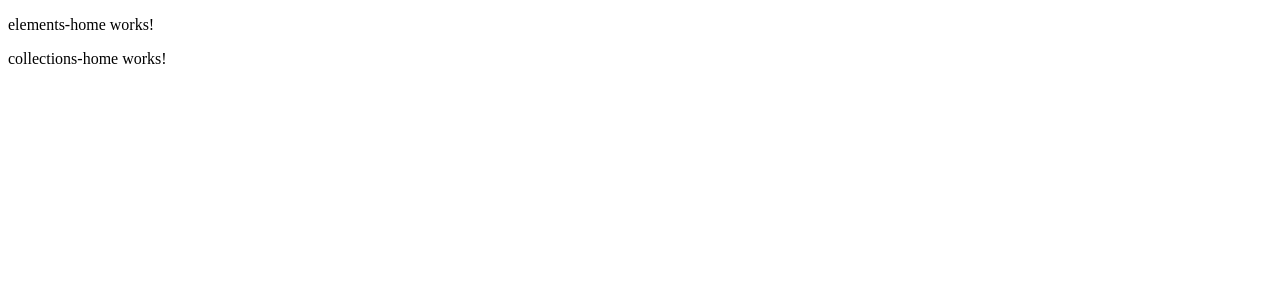
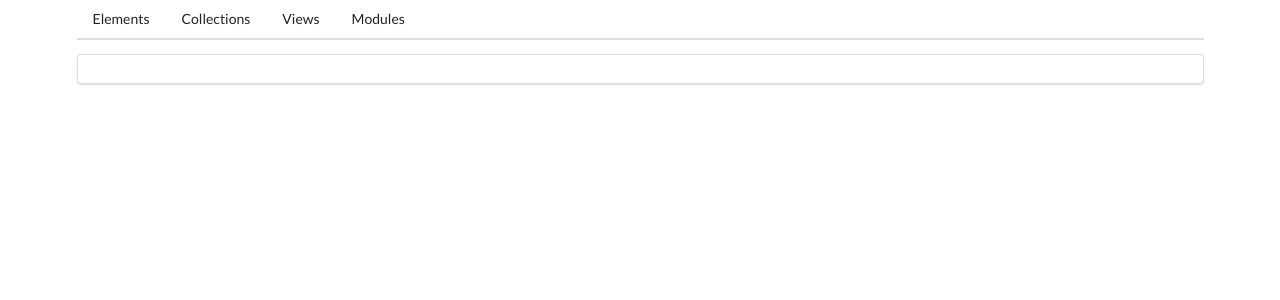
Before and after one commit to mstone89/angular_modules_app, an Angular app: page / in a window 1280 px wide. Shown: the top 300 px of the page. Built offline with nearby package versions, Linux system fonts and the light colour scheme.

Commit message:
Update router links, import semantic styles

```diff
--- a/package.json
+++ b/package.json
@@ -20,6 +20,7 @@
     "@angular/platform-browser-dynamic": "~8.1.1",
     "@angular/router": "~8.1.1",
     "rxjs": "~6.4.0",
+    "semantic-ui-css": "^2.4.1",
     "tslib": "^1.9.0",
     "zone.js": "~0.9.1"
   },
--- a/src/app/app.component.html
+++ b/src/app/app.component.html
@@ -1,3 +1,11 @@
-<app-elements-home></app-elements-home>
-<app-collections-home></app-collections-home>
-<router-outlet></router-outlet>
+<div class="ui container">
+    <div class="ui secondary pointing menu">
+        <ng-container *ngFor="let path of paths">
+            <a routerLink="/{{ path }}" routerLinkActive="active" class="item">{{ path | titlecase }}</a>
+        </ng-container>
+    </div>
+    <div class="ui segment">
+        <!-- find whatever component is being shown in the URl, and replace this element with that component -->
+        <router-outlet></router-outlet>
+    </div>
+</div>
--- a/src/app/app.component.ts
+++ b/src/app/app.component.ts
@@ -6,5 +6,5 @@ import { Component } from '@angular/core';
   styleUrls: ['./app.component.css']
 })
 export class AppComponent {
-  title = 'comps';
+    paths = ['elements', 'collections', 'views', 'modules'];
 }
--- a/src/app/app.module.ts
+++ b/src/app/app.module.ts
@@ -11,10 +11,10 @@ import { CollectionsModule } from './collections/collections.module';
     AppComponent
   ],
   imports: [
+    AppRoutingModule,
     BrowserModule,
-    AppRoutingModule,
-    ElementsModule,
-    CollectionsModule
+    CollectionsModule,
+    ElementsModule
   ],
   providers: [],
   bootstrap: [AppComponent]
--- a/src/app/collections/collections-routing.module.ts
+++ b/src/app/collections/collections-routing.module.ts
@@ -1,8 +1,10 @@
 import { NgModule } from '@angular/core';
 import { Routes, RouterModule } from '@angular/router';
+import { CollectionsHomeComponent } from './collections-home/collections-home.component';
 
-
-const routes: Routes = [];
+const routes: Routes = [{
+    path: 'collections', component: CollectionsHomeComponent
+}];
 
 @NgModule({
   imports: [RouterModule.forChild(routes)],
--- a/src/app/collections/collections.module.ts
+++ b/src/app/collections/collections.module.ts
@@ -10,9 +10,6 @@ import { CollectionsHomeComponent } from './collections-home/collections-home.co
   imports: [
     CommonModule,
     CollectionsRoutingModule
-  ],
-  exports: [
-      CollectionsHomeComponent
   ]
 })
 export class CollectionsModule { }
--- a/src/app/elements/elements-routing.module.ts
+++ b/src/app/elements/elements-routing.module.ts
@@ -1,8 +1,11 @@
 import { NgModule } from '@angular/core';
 import { Routes, RouterModule } from '@angular/router';
+import { ElementsHomeComponent } from  './elements-home/elements-home.component';
 
 
-const routes: Routes = [];
+const routes: Routes = [{
+    path: 'elements', component: ElementsHomeComponent
+}];
 
 @NgModule({
   imports: [RouterModule.forChild(routes)],
--- a/src/app/elements/elements.module.ts
+++ b/src/app/elements/elements.module.ts
@@ -10,9 +10,6 @@ import { ElementsHomeComponent } from './elements-home/elements-home.component';
   imports: [
     CommonModule,
     ElementsRoutingModule
-  ],
-  exports: [
-      ElementsHomeComponent
   ]
 })
 export class ElementsModule { }
--- a/src/styles.css
+++ b/src/styles.css
@@ -1 +1,2 @@
 /* You can add global styles to this file, and also import other style files */
+@import 'semantic-ui-css/semantic.css';
```
Also changed, not shown: 1 other file (tests, documents, lock files or other folders).
